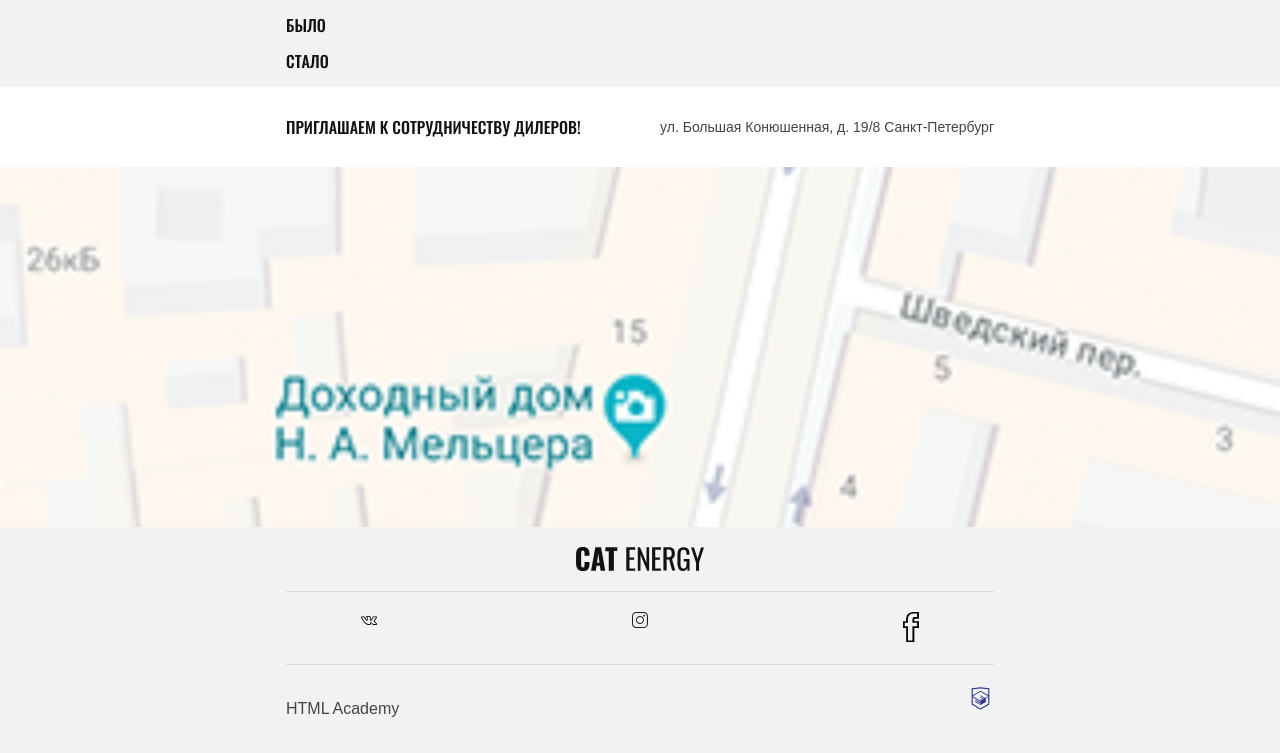
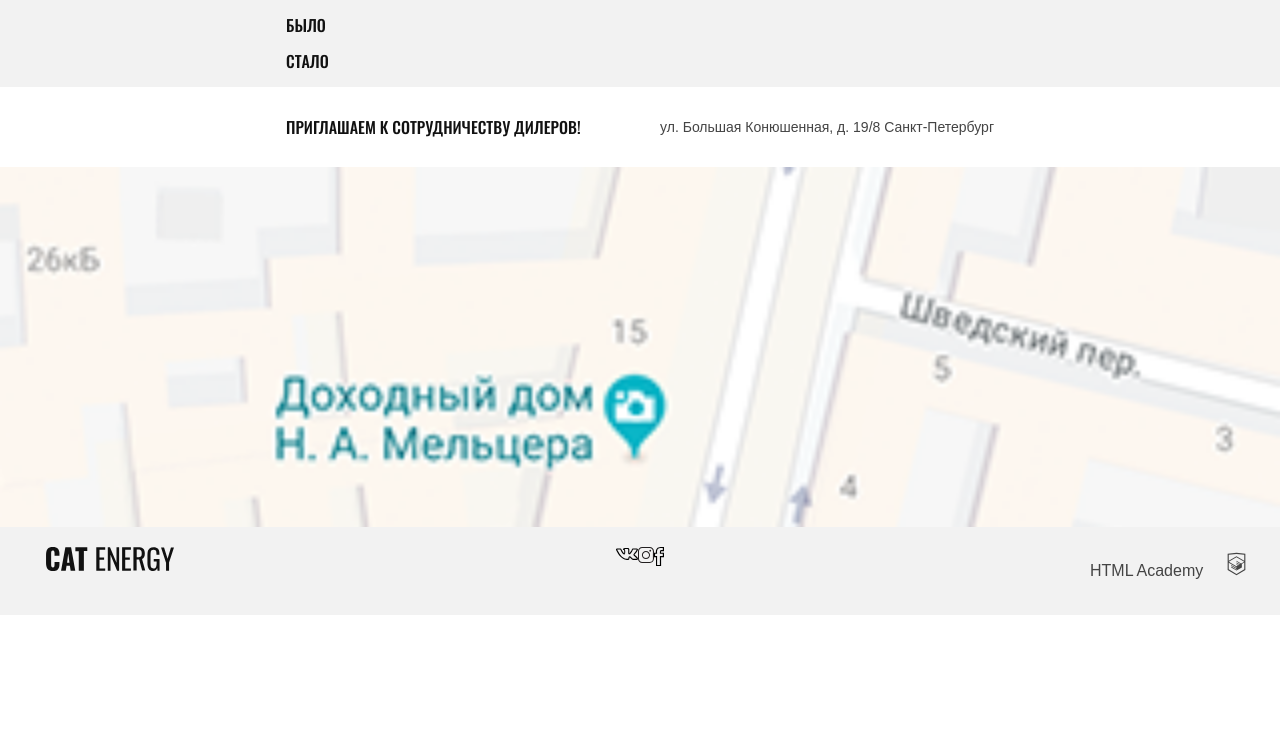
Before and after one commit to stasganiev/912255-cat-energy-19, a website: page source/index.html in a window 1280 px wide. Shown: the part 2580-3333 px from the top of the page. After the commit the page ends 3195 px from the top, so only its background shows below. Drawn offline with nearby package versions, Linux system fonts and the light colour scheme; files that its build step writes are made by us from their sources.

Commit message:
Правки по стандартам

```diff
--- a/source/index.html
+++ b/source/index.html
@@ -190,8 +190,7 @@
 
   </section>
 
-  <footer class="footer">
-    <div class="container page-content page-content__footer">
+  <footer class="footer container-fluid">
     <div class="footer-box">
       <img class="footer__logo" src="img/logo-footer.svg" width="128" height="24" alt="Cat Energy">
     </div>
@@ -216,10 +215,9 @@
     </div>
     <div class="footer-box copyright">
       <p class="copyright__title">HTML Academy</p>
-        <a href="" class="copyright__link">
-          <img class="copyright__icon" src="img/htmlacademy.svg" width="27" height="34" alt="">
+      <a href="https://htmlacademy.ru/intensive/adaptive" class="copyright__link">
+        <svg width="27" height="34" xmlns="http://www.w3.org/2000/svg" viewbox="0 0 60 60"><path d="M30.2 5h-.2l-19.7 2.1v36.2l19.7 11.7 19.7-11.7v-36.2l-19.5-2.1zm17 36.8l-17.2 10.2-17.2-10.2v-14.8l17.1 10.2v1.8l-11.7-7v1.8l11.8 7.1v1.9l-11.8-7v1.8l11.8 7 11.9-7.1v-7.6l5.3-3.2v15.1zm-.1-17l-4.7 2.8-2.2 1.3-10.3-6.1v1.8l8.8 5.3h-.1l-.2.1-1.3.7-7.3-4.3v1.8l5.8 3.4-1.4.9-4.3-2.6v1.8l2.9 1.7-2.9 1.7-17-10.1 17-10.2 17.2 10zm.1-1.8l-17.3-10.2-17.1 10.2v-13.6l17.2-1.8 17.2 1.8v13.6z"/></svg>
       </a>
-      </div>
     </div>
   </footer>
 
--- a/source/sass/blocks/footer.scss
+++ b/source/sass/blocks/footer.scss
@@ -1,4 +1,5 @@
 .footer-box {
+  min-width: 160px;
   padding-top: 20px;
   padding-bottom: 20px;
 }
@@ -8,3 +9,21 @@
   margin-right: auto;
   margin-left: auto;
 }
+
+// @media (max-width: $xs-max) {
+//   .footer {
+
+//   }
+// }
+
+@media (min-width: $m-min) and (max-width: $m-max) {
+  .footer {
+    @include fl_sb;
+  }
+}
+
+@media (min-width: $xl-min) {
+  .footer {
+    @include fl_sb;
+  }
+}
--- a/source/sass/blocks/how-work.scss
+++ b/source/sass/blocks/how-work.scss
@@ -83,6 +83,7 @@
 
   .how-work__img-box {
     display: block;
+
     @include size(80px, 80px);
     margin-bottom: 35px;
     z-index: 1;
@@ -148,6 +149,7 @@
 
   .how-work__img-box {
     display: block;
+
     @include size(80px, 80px);
     margin-bottom: 35px;
     z-index: 1;
--- a/source/sass/blocks/social.scss
+++ b/source/sass/blocks/social.scss
@@ -1,10 +1,22 @@
 .social {
-  padding-left: 75px;
-  padding-right: 75px;
+  @include fl_col_center;
 }
 
 .social__list {
+  flex-grow: 1;
   display: flex;
   flex-direction: row;
   justify-content: space-between;
 }
+
+.social__item:nth-child(1) .social__icon {
+  @include size(22px, 12px);
+}
+
+.social__item:nth-child(2) .social__icon {
+  @include size(16px, 16px);
+}
+
+.social__item:nth-child(3) .social__icon {
+  @include size(10px, 19px);
+}
--- a/source/sass/colors/theme.scss
+++ b/source/sass/colors/theme.scss
@@ -78,11 +78,6 @@
 
 // Декор
 
-.footer-box:nth-child(1),
-.footer-box:nth-child(2) {
-  border-bottom: 1px solid $layout-border-color;
-}
-
 .block-title__decor {
   background-color: $basic-fill;
 }
@@ -126,6 +121,11 @@
         border-top: 1px solid $catalog-mini-border-color;
       }
     }
+  }
+
+  .footer-box:nth-child(1),
+  .footer-box:nth-child(2) {
+    border-bottom: 1px solid $layout-border-color;
   }
 }
 
@@ -197,3 +197,9 @@
     }
   }
 }
+
+// Ссылки и графика
+
+.copyright__link svg path {
+  fill: $txt-color-dim;
+}
```
Also changed, not shown: source/catalog.html (+3 -5 lines), source/form.html (+3 -5 lines), source/sass/layouts/outlines.scss (+4 -32 lines). Lines whose indentation alone changed are shown as unchanged.
